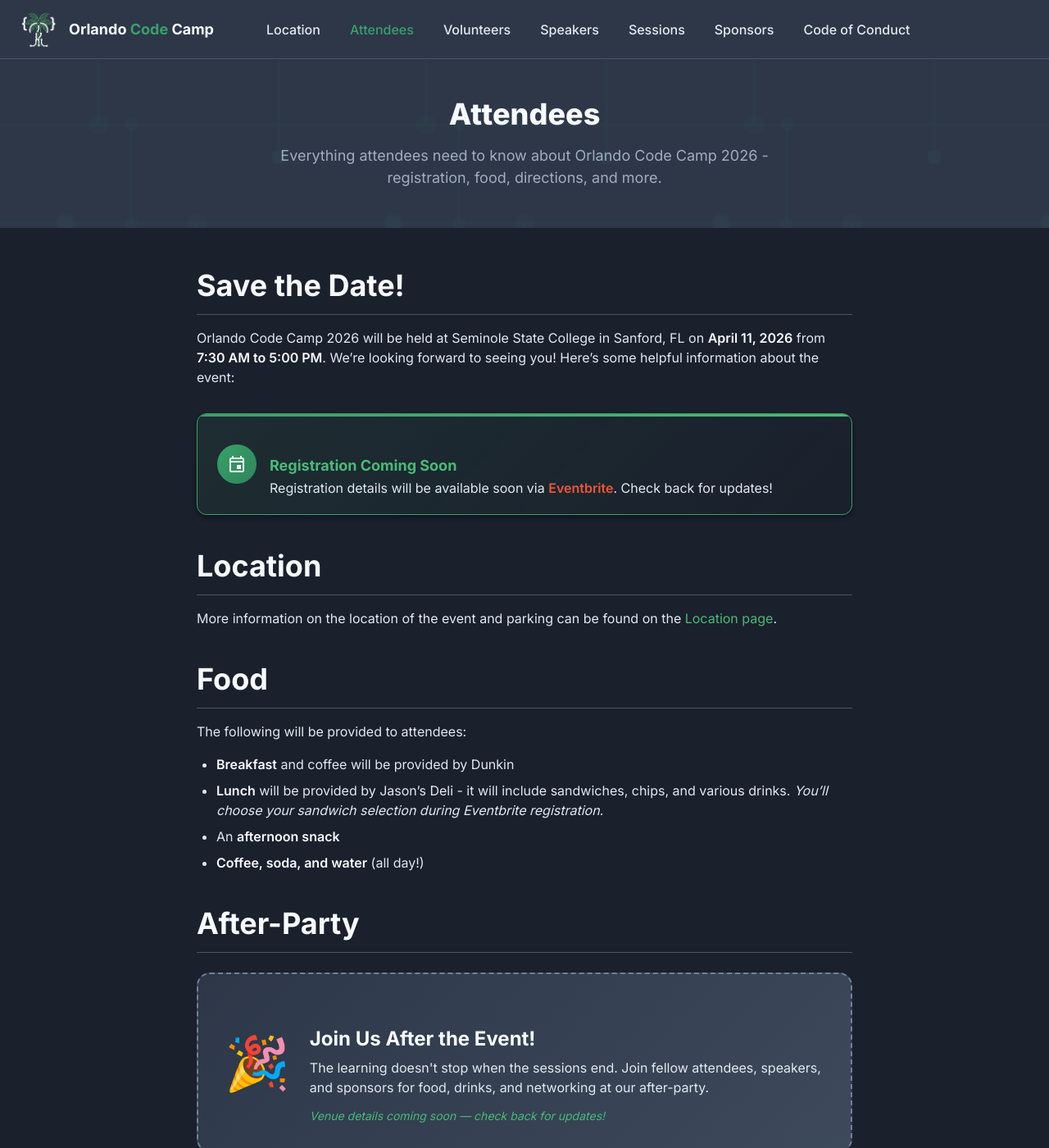
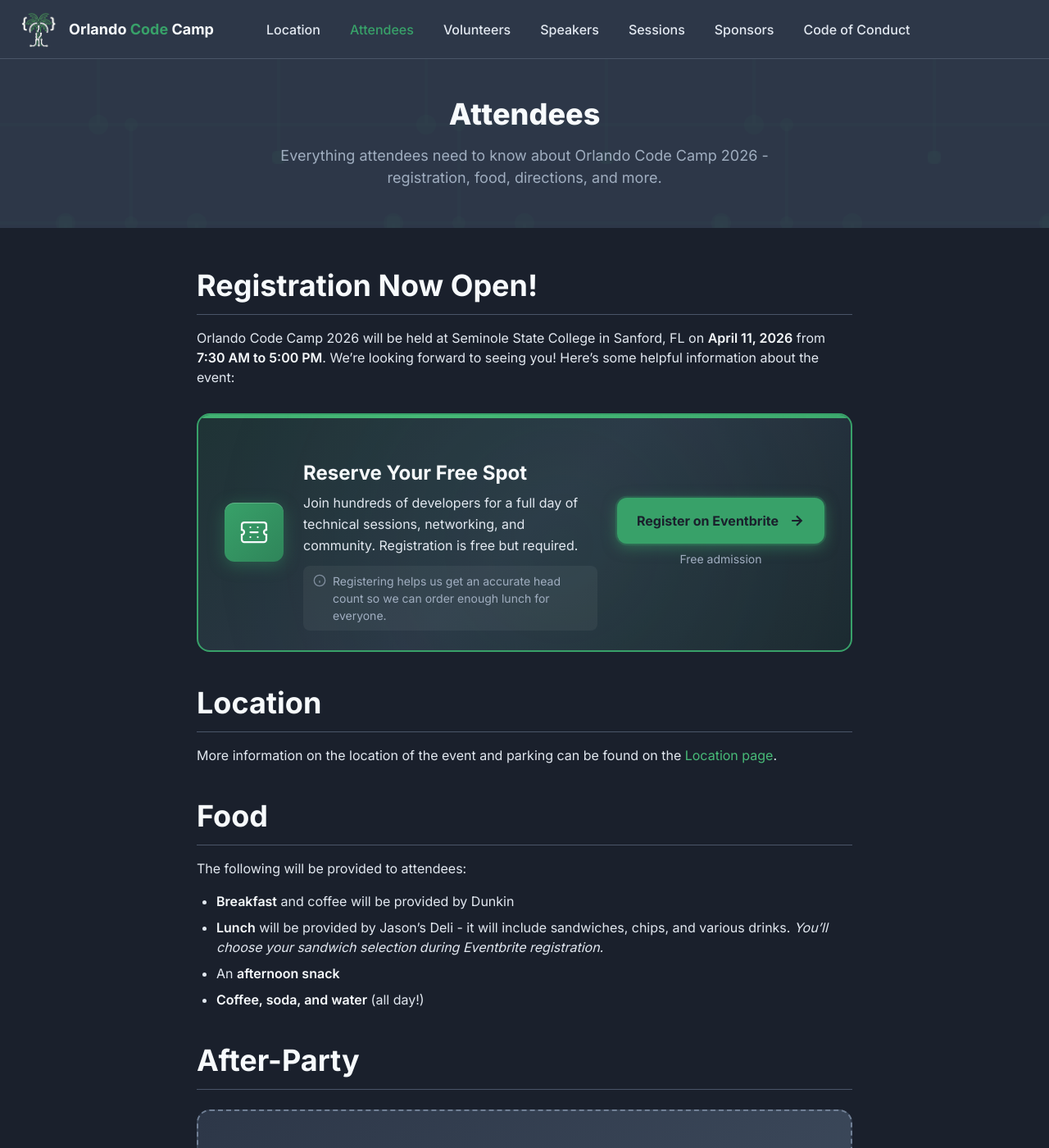
Before and after one commit to Orlando-Codecamp/orlandocodecamp.github.io, a Jekyll site: the page built from attendees.md, in a window 1280 px wide and 1400 px high. Shown: the whole window at 82% size. Built offline with Jekyll 4.4.1, drawn with Linux system fonts in a browser that asks for light colours.

Commit message:
feat: Add event registration banner to Attendees page
Transform the "Coming Soon" registration placeholder into a live registration
banner with Eventbrite integration.

- Replace placeholder with prominent registration CTA linking to Eventbrite
- Add ticket icon, animated glow effects, and gradient styling
- Include note encouraging registration for accurate lunch head count
- Update page header from "Save the Date!" to "Registration Now Open!"
- Add responsive styles for mobile and tablet layouts

```diff
--- a/_includes/registration-banner.html
+++ b/_includes/registration-banner.html
@@ -1,116 +1,294 @@
-<!-- Registration Coming Soon Banner - Dark Theme -->
-<div class="registration-banner">
+<!-- Event Registration Banner - Live Registration -->
+<div class="registration-banner registration-banner--live">
+  <div class="registration-banner-glow"></div>
   <div class="registration-banner-content">
     <div class="registration-banner-icon">
-      <svg xmlns="http://www.w3.org/2000/svg" viewBox="0 0 24 24">
-        <path d="M19 4h-1V2h-2v2H8V2H6v2H5c-1.1 0-2 .9-2 2v14c0 1.1.9 2 2 2h14c1.1 0 2-.9 2-2V6c0-1.1-.9-2-2-2zm0 16H5V10h14v10zm0-12H5V6h14v2zm-7 5h5v5h-5v-5z"/>
+      <svg xmlns="http://www.w3.org/2000/svg" viewBox="0 0 24 24" class="ticket-icon" aria-hidden="true" focusable="false">
+        <path d="M22 10V6a2 2 0 0 0-2-2H4a2 2 0 0 0-2 2v4a2 2 0 0 1 0 4v4a2 2 0 0 0 2 2h16a2 2 0 0 0 2-2v-4a2 2 0 0 1 0-4z"/>
+        <path d="M9 12h6M9 8h.01M15 8h.01M9 16h.01M15 16h.01" stroke-linecap="round"/>
       </svg>
     </div>
     <div class="registration-banner-text">
-      <h3 class="registration-banner-title">Registration Coming Soon</h3>
+      <h3 class="registration-banner-title">Reserve Your Free Spot</h3>
       <p class="registration-banner-message">
-        Registration details will be available soon via <span class="registration-banner-eventbrite">Eventbrite</span>. Check back for updates!
+        Join hundreds of developers for a full day of technical sessions, networking, and community. Registration is free but required.
       </p>
+      <p class="registration-banner-why">
+        <svg class="why-icon" viewBox="0 0 24 24" fill="none" stroke="currentColor" stroke-width="2" aria-hidden="true" focusable="false">
+          <circle cx="12" cy="12" r="10"/>
+          <path d="M12 16v-4M12 8h.01"/>
+        </svg>
+        <span>Registering helps us get an accurate head count so we can order enough lunch for everyone.</span>
+      </p>
+    </div>
+    <div class="registration-banner-action">
+      <a href="https://www.eventbrite.com/e/orlando-code-camp-2026-registration-1982329224072" target="_blank" rel="noopener" class="registration-banner-btn">
+        <span class="btn-text">Register on Eventbrite</span>
+        <svg class="btn-arrow" viewBox="0 0 24 24" fill="none" stroke="currentColor" stroke-width="2.5" aria-hidden="true" focusable="false">
+          <path d="M5 12h14M12 5l7 7-7 7"/>
+        </svg>
+      </a>
+      <span class="registration-banner-note">Free admission</span>
     </div>
   </div>
 </div>
 
 <style>
-/* Registration Banner - Dark Theme */
+/* Registration Banner - Live State */
 .registration-banner {
   margin: var(--spacing-8) 0;
-  padding: var(--spacing-5) var(--spacing-6);
-  background: linear-gradient(135deg, var(--color-accent-muted), transparent);
-  border-radius: var(--radius-lg);
-  box-shadow: var(--shadow-md);
+  padding: var(--spacing-6) var(--spacing-8);
+  background: var(--color-bg-secondary);
+  border-radius: var(--radius-xl);
   position: relative;
   overflow: hidden;
-  border: 1px solid var(--color-accent-primary);
+  border: 2px solid var(--color-accent-primary);
 }
 
+.registration-banner--live {
+  background: linear-gradient(
+    135deg,
+    rgba(56, 161, 105, 0.15) 0%,
+    rgba(45, 55, 72, 0.95) 50%,
+    rgba(56, 161, 105, 0.08) 100%
+  );
+}
+
+/* Animated glow effect */
+.registration-banner-glow {
+  position: absolute;
+  top: -50%;
+  left: -50%;
+  width: 200%;
+  height: 200%;
+  background: radial-gradient(
+    circle at center,
+    rgba(56, 161, 105, 0.15) 0%,
+    transparent 50%
+  );
+  animation: banner-glow 8s ease-in-out infinite;
+  pointer-events: none;
+}
+
+@keyframes banner-glow {
+  0%, 100% { transform: translate(0, 0) scale(1); opacity: 0.5; }
+  50% { transform: translate(10%, 10%) scale(1.1); opacity: 0.8; }
+}
+
+/* Top accent bar */
 .registration-banner::before {
   content: '';
   position: absolute;
   top: 0;
   left: 0;
   right: 0;
-  height: 3px;
-  background: linear-gradient(to right, var(--color-accent-primary), var(--color-accent-secondary));
+  height: 4px;
+  background: linear-gradient(
+    90deg,
+    var(--color-accent-primary) 0%,
+    var(--color-accent-secondary) 50%,
+    var(--color-accent-primary) 100%
+  );
+  background-size: 200% 100%;
+  animation: gradient-shift 3s ease infinite;
+}
+
+@keyframes gradient-shift {
+  0%, 100% { background-position: 0% 50%; }
+  50% { background-position: 100% 50%; }
 }
 
 .registration-banner-content {
   display: flex;
   align-items: center;
-  gap: var(--spacing-4);
+  gap: var(--spacing-6);
+  position: relative;
+  z-index: 1;
 }
 
+/* Icon styling */
 .registration-banner-icon {
   flex-shrink: 0;
-  width: 48px;
-  height: 48px;
+  width: 72px;
+  height: 72px;
   background: linear-gradient(135deg, var(--color-accent-primary), var(--color-accent-tertiary));
-  border-radius: var(--radius-full);
+  border-radius: var(--radius-lg);
   display: flex;
   align-items: center;
   justify-content: center;
+  box-shadow:
+    0 4px 20px rgba(56, 161, 105, 0.4),
+    inset 0 1px 0 rgba(255, 255, 255, 0.2);
 }
 
-.registration-banner-icon svg {
-  width: 24px;
-  height: 24px;
-  fill: var(--color-text-primary);
+.registration-banner-icon .ticket-icon {
+  width: 36px;
+  height: 36px;
+  fill: none;
+  stroke: var(--color-text-primary);
+  stroke-width: 1.5;
 }
 
+/* Text content */
 .registration-banner-text {
   flex: 1;
+  min-width: 0;
 }
 
 .registration-banner-title {
-  font-size: var(--font-size-lg);
+  font-size: var(--font-size-2xl);
   font-weight: var(--font-weight-bold);
-  color: var(--color-accent-secondary);
-  margin: 0 0 var(--spacing-1) 0;
+  color: var(--color-text-primary);
+  margin: 0 0 var(--spacing-2) 0;
+  line-height: var(--line-height-tight);
 }
 
 .registration-banner-message {
   font-size: var(--font-size-base);
   color: var(--color-text-secondary);
+  margin: 0 0 var(--spacing-3) 0;
+  line-height: var(--line-height-relaxed);
+  max-width: 480px;
+}
+
+.registration-banner-why {
+  display: inline-flex;
+  align-items: flex-start;
+  gap: var(--spacing-2);
   margin: 0;
+  padding: var(--spacing-2) var(--spacing-3);
+  background: rgba(255, 255, 255, 0.05);
+  border-radius: var(--radius-md);
+  font-size: var(--font-size-sm);
+  color: var(--color-text-muted);
   line-height: var(--line-height-normal);
 }
 
-.registration-banner-eventbrite {
-  color: #f05537;
-  font-weight: var(--font-weight-semibold);
+.registration-banner-why .why-icon {
+  flex-shrink: 0;
+  width: 16px;
+  height: 16px;
+  margin-top: 2px;
+  opacity: 0.7;
+}
+
+/* CTA button section */
+.registration-banner-action {
+  flex-shrink: 0;
+  display: flex;
+  flex-direction: column;
+  align-items: center;
+  gap: var(--spacing-2);
+}
+
+.registration-banner-btn {
+  display: inline-flex;
+  align-items: center;
+  gap: var(--spacing-3);
+  padding: var(--spacing-4) var(--spacing-6);
+  background: var(--color-accent-primary);
+  color: var(--color-bg-primary);
+  font-size: var(--font-size-base);
+  font-weight: var(--font-weight-bold);
+  text-decoration: none;
+  border-radius: var(--radius-lg);
+  transition: all 0.2s ease;
+  box-shadow:
+    0 4px 14px rgba(56, 161, 105, 0.4),
+    0 0 0 0 rgba(56, 161, 105, 0.4);
+  animation: btn-glow 2s ease-in-out infinite;
+}
+
+@keyframes btn-glow {
+  0%, 100% { box-shadow: 0 4px 14px rgba(56, 161, 105, 0.4), 0 0 0 0 rgba(56, 161, 105, 0.4); }
+  50% { box-shadow: 0 4px 20px rgba(56, 161, 105, 0.6), 0 0 0 4px rgba(56, 161, 105, 0.15); }
+}
+
+.registration-banner-btn:hover {
+  background: var(--color-accent-secondary);
+  transform: translateY(-2px);
+  box-shadow:
+    0 6px 20px rgba(56, 161, 105, 0.5),
+    0 0 0 4px rgba(56, 161, 105, 0.2);
+  text-decoration: none;
+  color: var(--color-bg-primary);
+}
+
+.registration-banner-btn:active {
+  transform: translateY(0);
+}
+
+.registration-banner-btn .btn-arrow {
+  width: 20px;
+  height: 20px;
+  transition: transform 0.2s ease;
+}
+
+.registration-banner-btn:hover .btn-arrow {
+  transform: translateX(4px);
+}
+
+.registration-banner-note {
+  font-size: var(--font-size-sm);
+  color: var(--color-text-muted);
+}
+
+/* Responsive adjustments */
+@media (max-width: 900px) {
+  .registration-banner-content {
+    flex-wrap: wrap;
+  }
+
+  .registration-banner-text {
+    flex: 1 1 60%;
+  }
+
+  .registration-banner-action {
+    flex: 1 1 100%;
+    margin-top: var(--spacing-4);
+    align-items: flex-start;
+  }
 }
 
 @media (max-width: 600px) {
   .registration-banner {
-    padding: var(--spacing-4);
+    padding: var(--spacing-5);
+    margin: var(--spacing-6) 0;
   }
 
   .registration-banner-content {
     flex-direction: column;
     text-align: center;
-    gap: var(--spacing-3);
+    gap: var(--spacing-4);
   }
 
   .registration-banner-icon {
-    width: 42px;
-    height: 42px;
+    width: 60px;
+    height: 60px;
   }
 
-  .registration-banner-icon svg {
-    width: 20px;
-    height: 20px;
+  .registration-banner-icon .ticket-icon {
+    width: 28px;
+    height: 28px;
   }
 
   .registration-banner-title {
-    font-size: var(--font-size-base);
+    font-size: var(--font-size-xl);
   }
 
   .registration-banner-message {
     font-size: var(--font-size-sm);
   }
+
+  .registration-banner-action {
+    align-items: center;
+    width: 100%;
+  }
+
+  .registration-banner-btn {
+    width: 100%;
+    justify-content: center;
+    padding: var(--spacing-4) var(--spacing-5);
+  }
 }
 </style>
--- a/attendees.md
+++ b/attendees.md
@@ -6,7 +6,7 @@
 nav_order: 3
 ---
 
-## Save the Date!
+## Registration Now Open!
 
 Orlando Code Camp 2026 will be held at Seminole State College in Sanford, FL on **April 11, 2026** from **7:30 AM to 5:00 PM**. We're looking forward to seeing you! Here's some helpful information about the event:
 
```
